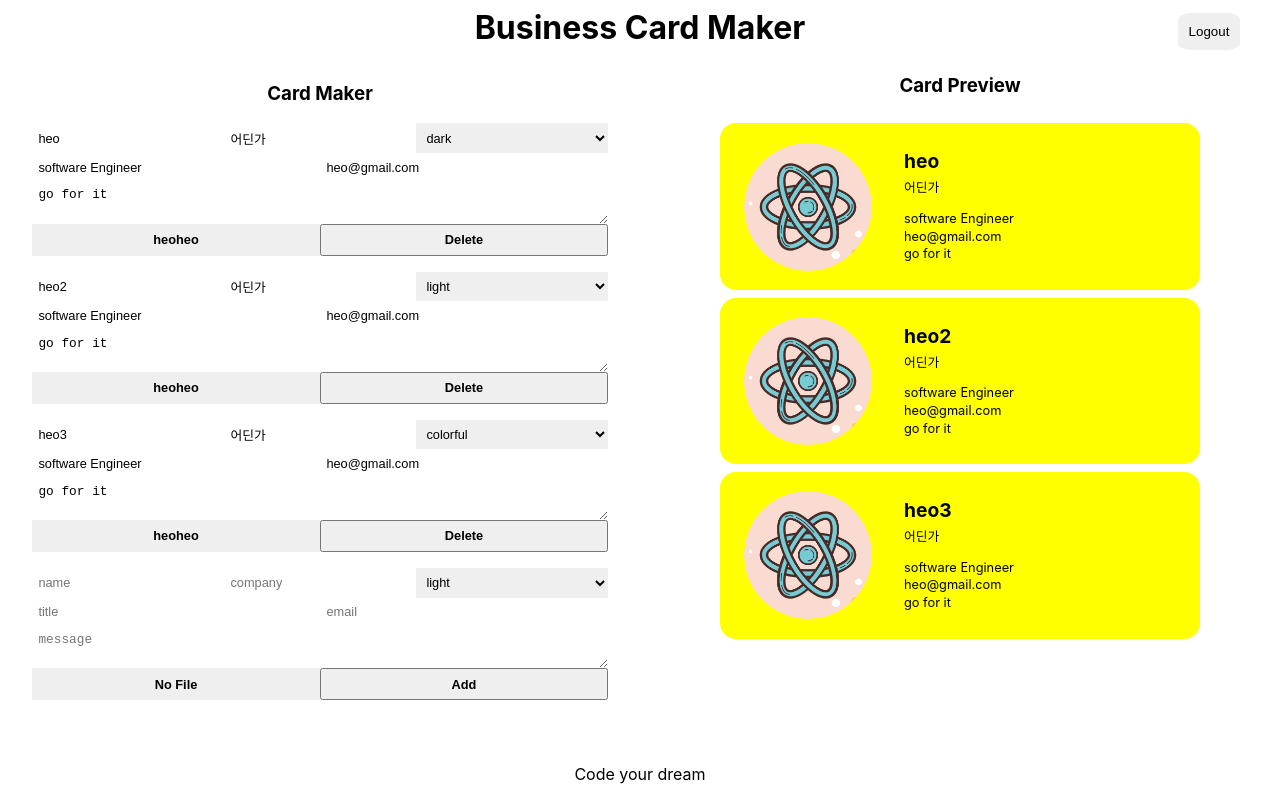
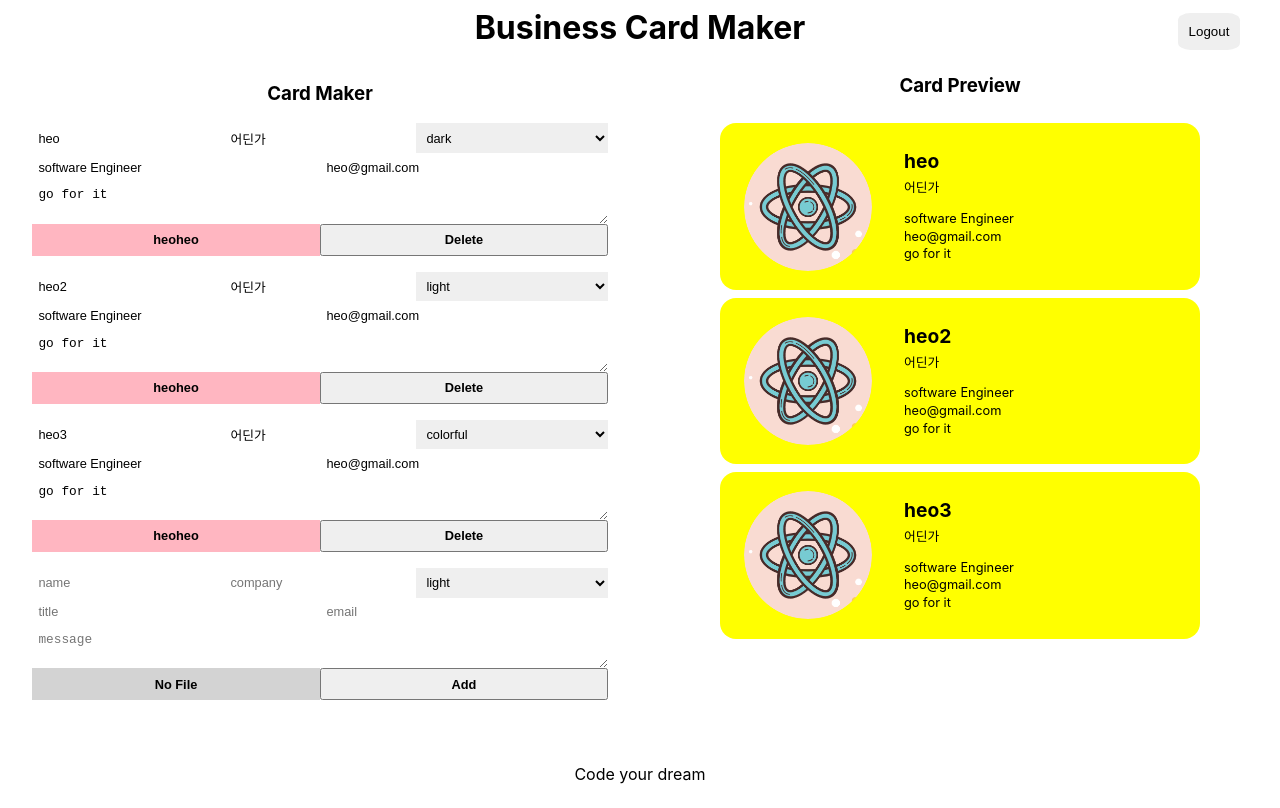
Before and after one commit to heoshhush/card-maker-project, a React (Create React App) app: page /maker in a window 1280 px wide. Built offline with nearby package versions, Linux system fonts and the light colour scheme; no server answers; sample sign-in values are in the browser's storage.

Commit message:
add loading spinner for file input

```diff
--- a/src/common/colors.css
+++ b/src/common/colors.css
@@ -2,6 +2,7 @@
 @value makerWhite: white;
 @value makerDarkWhite: #f5f5f3;
 @value makerLightGrey: #e8e7e6;
+@value makerPink : pink;
 @value makerLightPink: #ffeae8;
 @value makerGrey: #626262;
 @value makerGreen: #385461;
--- a/src/components/card_edit_form copy/card_add_form.jsx
+++ b/src/components/card_edit_form copy/card_add_form.jsx
@@ -4,7 +4,7 @@ import Styles from './card_add_form.module.css';
 
 const CardAddForm = ({onAdd, FileInput}) => {
 
-    const formRef=useRef();
+    const formRef= useRef();
     const nameRef = useRef();
     const companyRef = useRef();
     const themeRef = useRef();
--- a/src/components/image_file_input/image_file_input.jsx
+++ b/src/components/image_file_input/image_file_input.jsx
@@ -1,8 +1,9 @@
-import React, { useRef } from 'react';
+import React, { useRef, useState } from 'react';
 import ImageUploader from '../../service/image_uploader';
 import Styles from './image_file_input.module.css'
 
 const ImageFileInput = ({imageUploader, name, onFileChange}) => {
+    const [loading, setLoading] = useState(false);
     const inputRef = useRef();
     const onButtonClick = (event) => {
         event.preventDefault();
@@ -16,9 +17,10 @@ const ImageFileInput = ({imageUploader, name, onFileChange}) => {
     // }
 
     const onChange = async (event) => {
-        console.log(event.target.files[0]);
+        setLoading(true);
         const uploaded = await imageUploader.upload(event.target.files[0])
-            onFileChange(
+        setLoading(false);
+        onFileChange(
             {
                 name: uploaded.original_filename,
                 url: uploaded.url
@@ -36,9 +38,10 @@ const ImageFileInput = ({imageUploader, name, onFileChange}) => {
         name="file"
         onChange={onChange}
         />
-            <button className={Styles.button} onClick={onButtonClick}>
+            { !loading && <button className={`${Styles.button} ${name ? Styles.pink : Styles.grey}`} onClick={onButtonClick}>
                 {name || 'No File'}
-            </button>
+            </button>}
+            { loading && <div className={Styles.loading}></div>}
         </div>
     );
 
--- a/src/components/image_file_input/image_file_input.module.css
+++ b/src/components/image_file_input/image_file_input.module.css
@@ -1,9 +1,11 @@
-@value makerLightGrey form '../../common/colors.css';
+@value makerPink, makerLightGrey form '../../common/colors.css';
 
 .container {
   width: 100%;
   height: 100%;
   display: flex;
+  justify-content: center;
+  align-items: center;
 }
 
 .input {
@@ -12,6 +14,7 @@
 
 .button {
   width: 100%;
+  height: 100%;
   background-color: makerLightGrey;
   font-weight: bold;
   cursor: pointer;
@@ -20,6 +23,32 @@
   font-size: 0.8rem;
 }
 
+.button.grey {
+  background-color: lightgray;
+}
+
+.button.pink {
+  background-color: lightPink;
+}
+
 .button:hover {
   opacity: 0.8;
 }
+
+.loading {
+  width: 1.5em;
+  height: 1.5em;
+  border-radius: 50%;
+  border: 3px solid grey;
+  border-top: 3px solid Pink;
+  animation: spin 1.5s linear infinite;
+}
+
+@keyframes spin {
+  0% {
+    transform: rotate(0deg);
+  }
+  100% {
+    transform: rotate(360deg);
+  }
+}
```
